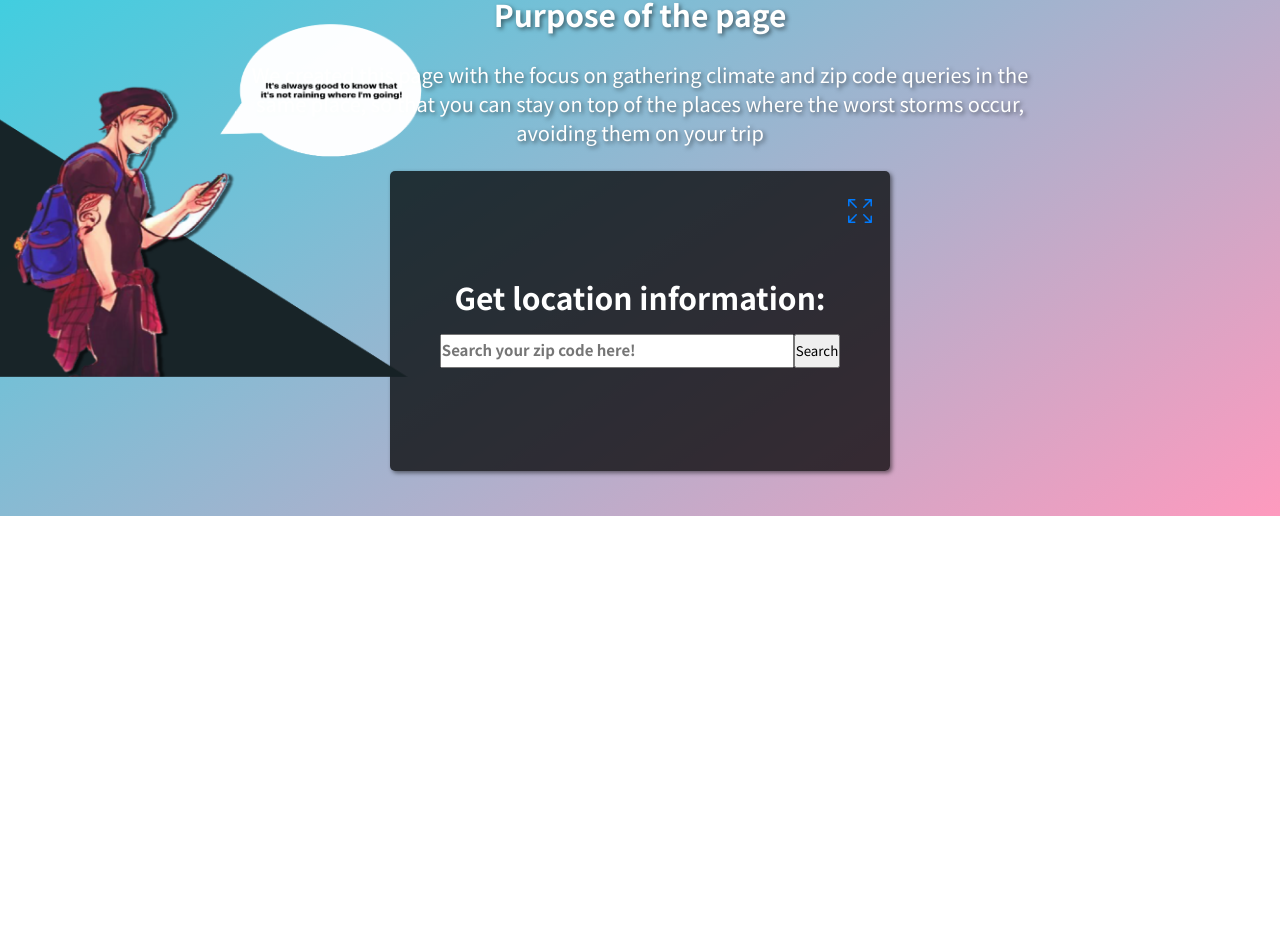
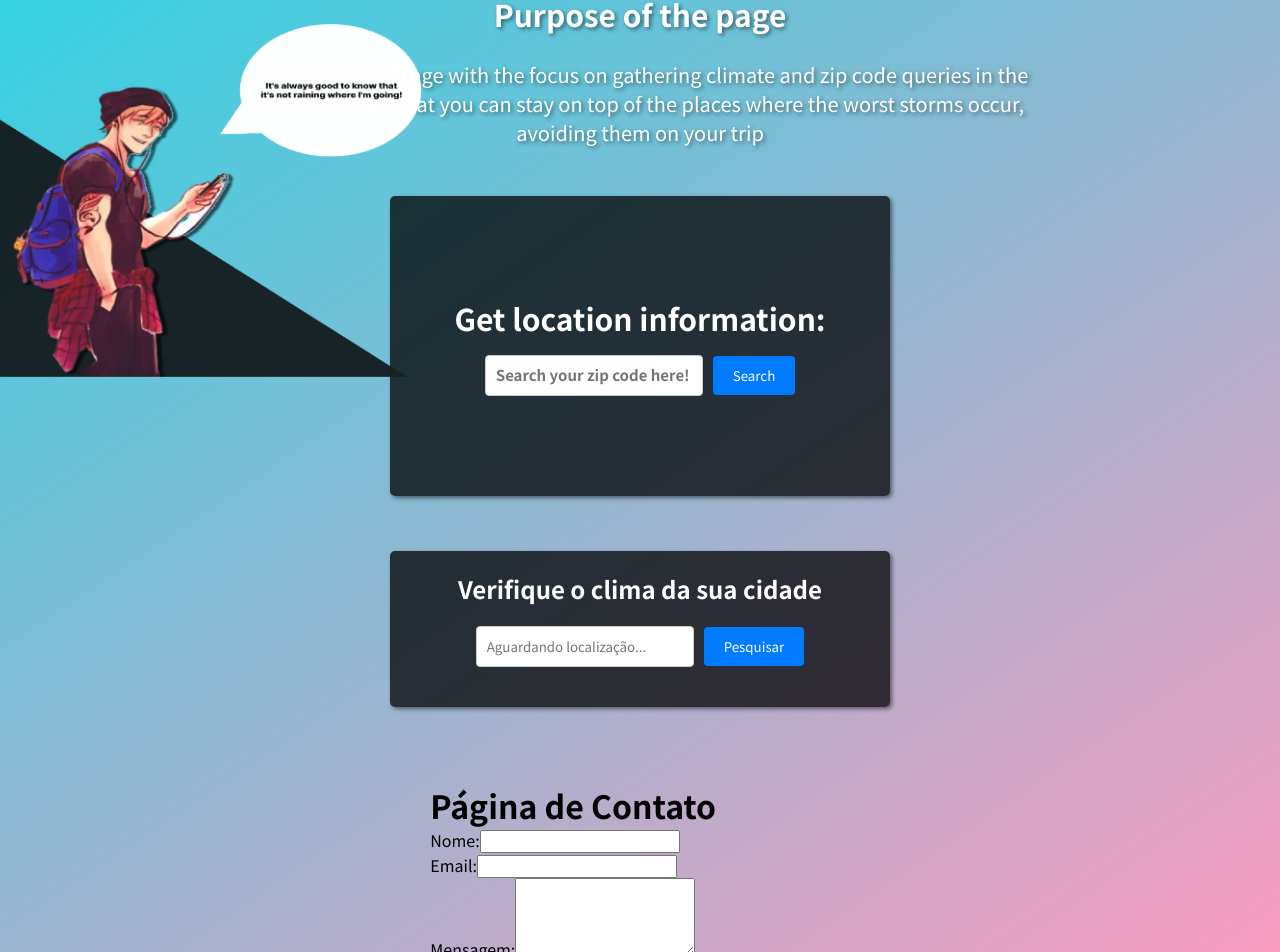
Before and after one commit to Leonardoaugusto77/Avoiding_StormsX, a React (Vite) app: page / in a window 1280 px wide. Shown: the part 433-1385 px from the top of the page. Before the commit the page ends 949 px from the top, so only its background shows below. Built offline with nearby package versions, Linux system fonts and the light colour scheme; no server answers.

Commit message:
feat(climate): created functions and logic from componente and add geolocation

```diff
--- a/src/App.tsx
+++ b/src/App.tsx
@@ -13,7 +13,10 @@ import {
 } from "./Styles/Home_Styles/Home_Styles.tsx";
 import Character from "../public/Imgs/frame.png";
 import SearchCep from "./Components/Search_Cep/Search_Cep.tsx";
+import Climate from "./Components/Climate/Climate.tsx";
+import Form from "./Components/Form/Form.tsx";
 import { fetchCEP } from "./Services/CEP_API.tsx";
+import { fetchWeatherData } from "./Services/Open.tsx";
 
 export default function App() {
   const [isVisible, setIsVisible] = useState(true);
@@ -66,6 +69,7 @@ export default function App() {
       <br></br>
       <Services_Container>
         <SearchCep RequestCEP={fetchCEP} />
+        <Climate RequestClimate={fetchWeatherData} />
       </Services_Container>
 
       <Character_Img
@@ -75,6 +79,7 @@ export default function App() {
         onAnimationEnd={handleAnimationEnd}
         cursorPointer={true}
       />
+      <Form />
     </Wrapper>
   );
 }
--- /dev/null
+++ b/src/Components/Climate/Climate.tsx
@@ -0,0 +1,147 @@
+import { useState, useEffect } from "react";
+import {
+  ClimateContainer,
+  Card,
+  Title,
+  SearchContainer,
+  WeatherInfoContainer,
+  SearchInput,
+  SearchButton,
+  WeatherConditions,
+  WeatherImage,
+} from "../../Styles/Climate_Styles/Climate_Styles";
+
+interface ClimateProps {
+  RequestClimate: (city: string) => Promise<any>;
+}
+
+interface WeatherData {
+  name: string;
+  main: {
+    temp: number;
+    humidity: number;
+  };
+  weather: {
+    description: string;
+    icon: string;
+  }[];
+  wind: {
+    speed: number;
+  };
+  sys: {
+    country: string;
+  };
+}
+
+export default function Climate({ RequestClimate }: ClimateProps): JSX.Element {
+  const [city, setCity] = useState<string | null>(null); // Inicialmente nulo, pois ainda não temos a cidade
+  const [weatherData, setWeatherData] = useState<WeatherData | null>(null);
+
+  const [intervalId, setIntervalId] = useState<NodeJS.Timeout | null>(null);
+
+  const getUserLocation = async () => {
+    try {
+      const position = await new Promise<GeolocationPosition>(
+        (resolve, reject) => {
+          navigator.geolocation.getCurrentPosition(resolve, reject);
+        }
+      );
+
+      const { latitude, longitude } = position.coords;
+
+      const response = await fetch(
+        `https://nominatim.openstreetmap.org/reverse?format=json&lat=${latitude}&lon=${longitude}`
+      );
+      const data = await response.json();
+
+      if (data.address && (data.address.city || data.address.town)) {
+        // Verifica se a cidade foi encontrada na resposta da API
+        const userCity = data.address.city || data.address.town;
+        setCity(userCity);
+        console.log("Cidade atual do usuário:", userCity);
+
+        // Inicia a busca pelo clima assim que a cidade for definida
+        handleSearch();
+      } else {
+        console.warn("Cidade não encontrada na resposta da API.");
+      }
+    } catch (error) {
+      console.error("Erro ao obter a localização do usuário:", error);
+    }
+  };
+
+  const startLocationPolling = () => {
+    // Inicia a pesquisa de localização a cada 10 minutos (600000 milissegundos)
+    const id = setInterval(getUserLocation, 600000);
+    setIntervalId(id);
+  };
+
+  useEffect(() => {
+    // Chama a função para obter a localização do usuário ao montar o componente
+    getUserLocation();
+
+    // Inicia a pesquisa de localização periódica
+    startLocationPolling();
+
+    // Limpa o intervalo quando o componente é desmontado
+    return () => {
+      if (intervalId) {
+        clearInterval(intervalId);
+      }
+    };
+  }, []);
+
+  const handleSearch = async () => {
+    if (!city) {
+      console.warn("Cidade não detectada. Aguardando obtenção da localização.");
+      return;
+    }
+
+    try {
+      const data = await RequestClimate(city);
+      setWeatherData(data);
+    } catch (error) {
+      console.error("Erro ao buscar informações de clima:", error);
+    }
+  };
+
+  return (
+    <ClimateContainer>
+      <Card>
+        <Title>Verifique o clima da sua cidade</Title>
+        <SearchContainer>
+          <SearchInput
+            type="text"
+            placeholder="Aguardando localização..."
+            value={city || ""}
+            readOnly // Impede que o usuário digite manualmente
+          />
+          <SearchButton onClick={handleSearch} disabled={!city}>
+            Pesquisar
+          </SearchButton>
+        </SearchContainer>
+        <WeatherInfoContainer isVisible={!!weatherData}>
+          {weatherData ? (
+            <>
+              <h2>
+                {weatherData?.name}, {weatherData?.sys.country}
+              </h2>
+              <p>Temperatura: {weatherData?.main.temp}°C</p>
+              <p>Umidade: {weatherData?.main.humidity}%</p>
+              <WeatherConditions>
+                Condições: {weatherData?.weather[0].description}
+                <WeatherImage
+                  src={`http://openweathermap.org/img/wn/${weatherData?.weather[0].icon}.png`}
+                  alt={weatherData?.weather[0].description}
+                />
+              </WeatherConditions>
+              <p>Velocidade do Vento: {weatherData?.wind.speed} km/h</p>
+            </>
+          ) : (
+            <p>Aguardando dados do clima...</p>
+          )}
+        </WeatherInfoContainer>
+      </Card>
+    </ClimateContainer>
+  );
+}
--- a/src/Components/Form/Form.tsx
+++ b/src/Components/Form/Form.tsx
@@ -1,3 +1,89 @@
+import React, { useState } from "react";
+
 export default function Form(): JSX.Element {
-  return <></>;
+  const [formData, setFormData] = useState({
+    name: "",
+    email: "",
+    message: "",
+    file: null as File | null,
+  });
+
+  const handleChange = (
+    e: React.ChangeEvent<HTMLInputElement | HTMLTextAreaElement>
+  ) => {
+    const { name, value } = e.target;
+    setFormData((prevData) => ({
+      ...prevData,
+      [name]: value,
+    }));
+  };
+
+  const handleFileChange = (e: React.ChangeEvent<HTMLInputElement>) => {
+    const file = e.target.files && e.target.files[0];
+    if (file && file.type === "application/pdf") {
+      setFormData((prevData) => ({
+        ...prevData,
+        file,
+      }));
+    } else {
+      alert("Por favor, selecione um arquivo PDF.");
+    }
+  };
+
+  const handleSubmit = (e: React.FormEvent) => {
+    e.preventDefault();
+    console.log("Dados do Formulário:", formData);
+  };
+
+  return (
+    <div>
+      <h1>Página de Contato</h1>
+      <form onSubmit={handleSubmit}>
+        <div>
+          <label htmlFor="name">Nome:</label>
+          <input
+            type="text"
+            id="name"
+            name="name"
+            value={formData.name}
+            onChange={handleChange}
+            required
+          />
+        </div>
+        <div>
+          <label htmlFor="email">Email:</label>
+          <input
+            type="email"
+            id="email"
+            name="email"
+            value={formData.email}
+            onChange={handleChange}
+            required
+          />
+        </div>
+        <div>
+          <label htmlFor="message">Mensagem:</label>
+          <textarea
+            id="message"
+            name="message"
+            value={formData.message}
+            onChange={handleChange}
+            rows={4}
+            required
+          />
+        </div>
+        <div>
+          <label htmlFor="file">Envie um arquivo PDF:</label>
+          <input
+            type="file"
+            id="file"
+            name="file"
+            accept=".pdf"
+            onChange={handleFileChange}
+          />
+        </div>
+        <button type="submit">Enviar</button>
+      </form>
+    </div>
+  );
 }
--- a/src/Components/Search_Cep/ResponseCEP.tsx
+++ b/src/Components/Search_Cep/ResponseCEP.tsx
@@ -7,7 +7,6 @@ export interface ResponseCEPProps {
   bairro: string;
   localidade: string;
   uf: string;
-  // Outros campos, se houver
 }
 
 export default function ResponseCEP({
--- a/src/Components/Search_Cep/Search_Cep.tsx
+++ b/src/Components/Search_Cep/Search_Cep.tsx
@@ -2,14 +2,14 @@ import { useState } from "react";
 import {
   Card,
   Title_Cep,
+  SearchCep_Container,
   Search_input,
-  IconContainer,
+  Button,
   ModalContainer,
   ModalContent,
   CloseButton,
-  SearchCep_Container,
 } from "../../Styles/Search_Cep_Styles/Search_Cep_styles";
-import { BsArrowsFullscreen } from "react-icons/bs";
+
 import ResponseCEP, { ResponseCEPProps } from "./ResponseCEP";
 
 interface SearchCepProps {
@@ -26,13 +26,14 @@ export default function SearchCep({ RequestCEP }: SearchCepProps) {
   };
 
   const handleSearch = async () => {
+    if (cep === "") {
+      return window.alert("Valor digitado incorretamente!");
+    }
+
     try {
       const data = await RequestCEP(cep);
 
-      // Se a solicitação for bem-sucedida, armazene os dados do CEP no estado
       setCepData(data);
-
-      // Abra o modal para exibir os dados
       toggleModal();
     } catch (error) {
       console.error("Erro ao buscar informações de CEP:", error);
@@ -42,9 +43,6 @@ export default function SearchCep({ RequestCEP }: SearchCepProps) {
   return (
     <div>
       <Card>
-        <IconContainer className="expand-icon">
-          <BsArrowsFullscreen onClick={toggleModal} />
-        </IconContainer>
         <Title_Cep>Get location information:</Title_Cep>
         <SearchCep_Container>
           <Search_input
@@ -53,7 +51,7 @@ export default function SearchCep({ RequestCEP }: SearchCepProps) {
             value={cep}
             onChange={(e) => setCep(e.target.value)}
           />
-          <button onClick={handleSearch}>Search</button>
+          <Button onClick={handleSearch}>Search</Button>
         </SearchCep_Container>
       </Card>
       {showModal && (
--- /dev/null
+++ b/src/Routes/Routes.tsx
@@ -0,0 +1,16 @@
+import App from "../App";
+import Form from "../Components/Form/Form";
+import { BrowserRouter as Router, Routes, Route } from "react-router-dom";
+
+function AppRoutes() {
+  return (
+    <Router>
+      <Routes>
+        <Route path="/" element={<App />} />
+        <Route path="/form" element={<Form />} />
+      </Routes>
+    </Router>
+  );
+}
+
+export default AppRoutes;
--- a/src/Services/CEP_API.tsx
+++ b/src/Services/CEP_API.tsx
@@ -7,6 +7,8 @@ export const fetchCEP = async (cep: string) => {
     const response = await axios.get(`${BASE_URL}${cep}/json`);
     return response.data;
   } catch (error) {
-    throw error;
+    console.error("Erro ao buscar informações de CEP:", error);
+
+    return null;
   }
 };
--- /dev/null
+++ b/src/Styles/Climate_Styles/Climate_Styles.tsx
@@ -0,0 +1,95 @@
+import styled, { keyframes } from "styled-components";
+
+interface WeatherInfoContainerProps {
+  isVisible: boolean;
+}
+
+const expandAnimation = keyframes`
+  from {
+    max-height: 0;
+    opacity: 0;
+  }
+  to {
+    max-height: 500px; /* ou a altura desejada */
+    opacity: 1;
+  }
+`;
+
+export const ClimateContainer = styled.div`
+  display: flex;
+  flex-direction: column;
+  align-items: center;
+`;
+
+export const Card = styled.div`
+  display: flex;
+  align-items: center;
+  justify-content: center;
+  flex-direction: column;
+  width: 500px;
+  border-radius: 5px;
+  color: #fff;
+  background-color: #000000be;
+  box-shadow: 2px 2px 4px rgba(0, 0, 0, 0.5);
+  margin: 30px auto;
+`;
+
+export const Title = styled.h1`
+  font-size: 24px;
+  margin-top: 20px;
+`;
+
+export const SearchContainer = styled.div`
+  display: flex;
+  align-items: center;
+  justify-content: center;
+  margin-top: 20px;
+`;
+
+export const SearchInput = styled.input`
+  padding: 10px;
+  border: 1px solid #ccc;
+  border-radius: 4px;
+  margin-right: 10px;
+`;
+
+export const SearchButton = styled.button`
+  padding: 10px 20px;
+  background-color: #007bff;
+  color: #fff;
+  border: none;
+  border-radius: 4px;
+  cursor: pointer;
+`;
+
+export const WeatherInfoContainer = styled.div<WeatherInfoContainerProps>`
+  max-height: 0;
+  opacity: 0;
+  overflow: hidden;
+  transition: max-height 0.5s ease, opacity 0.5s ease;
+  padding: 20px;
+  width: 300px;
+  text-align: center;
+  text-align: center;
+  background-color: transparent;
+  border: none;
+  animation: ${expandAnimation};
+  ${(props) =>
+    props.isVisible &&
+    `
+    max-height: 500px; /* ou a altura desejada */
+    opacity: 1;
+  `}
+`;
+
+export const WeatherConditions = styled.div`
+  display: flex;
+  align-items: center;
+  justify-content: center;
+`;
+
+export const WeatherImage = styled.img`
+  margin-left: 10px;
+  width: 40px;
+  height: 40px;
+`;
--- a/src/Styles/Search_Cep_Styles/Search_Cep_styles.tsx
+++ b/src/Styles/Search_Cep_Styles/Search_Cep_styles.tsx
@@ -12,11 +12,7 @@ export const Card = styled.div`
   background-color: #000000be;
   box-shadow: 2px 2px 4px rgba(0, 0, 0, 0.5);
   transition: height 0.5s ease;
-  margin: auto;
-
-  &.expanded {
-    height: 200px;
-  }
+  margin: 25px auto;
 `;
 
 export const Title_Cep = styled.h3`
@@ -27,8 +23,10 @@ export const Title_Cep = styled.h3`
 `;
 
 export const Search_input = styled.input`
-  width: 350px;
-  height: 30px;
+  padding: 10px;
+  border: 1px solid #ccc;
+  border-radius: 4px;
+  margin-right: 10px;
 
   &::placeholder {
     font-size: 15px;
@@ -36,9 +34,19 @@ export const Search_input = styled.input`
   }
 `;
 
+export const Button = styled.button`
+  padding: 10px 20px;
+  background-color: #007bff;
+  color: #fff;
+  border: none;
+  border-radius: 4px;
+  cursor: pointer;
+`;
+
 export const SearchCep_Container = styled.div`
   display: flex;
   justify-content: center;
+  align-items: center;
 `;
 
 export const Content = styled.div<{ isExpanded: boolean }>`
@@ -47,16 +55,6 @@ export const Content = styled.div<{ isExpanded: boolean }>`
   border: 1px solid #ccc;
   border-radius: 5px;
   display: ${(props) => (props.isExpanded ? "block" : "none")};
-`;
-
-export const IconContainer = styled.div`
-  position: relative;
-  bottom: 80px;
-  left: 220px;
-  cursor: pointer;
-  color: #007bff;
-  font-size: 24px;
-  margin-bottom: -35px;
 `;
 
 export const ModalContainer = styled.div`
--- a/src/main.tsx
+++ b/src/main.tsx
@@ -1,9 +1,9 @@
 import { createRoot } from "react-dom/client";
 import React from "react";
-import App from "./App.tsx";
+import AppRoutes from "./Routes/Routes";
 
 createRoot(document.getElementById("root")!).render(
   <React.StrictMode>
-    <App />
+    <AppRoutes /> {/* Use o componente Routes em vez do App */}
   </React.StrictMode>
 );
```
Also changed, not shown: src/Services/Open.tsx (+15 -0 lines).
